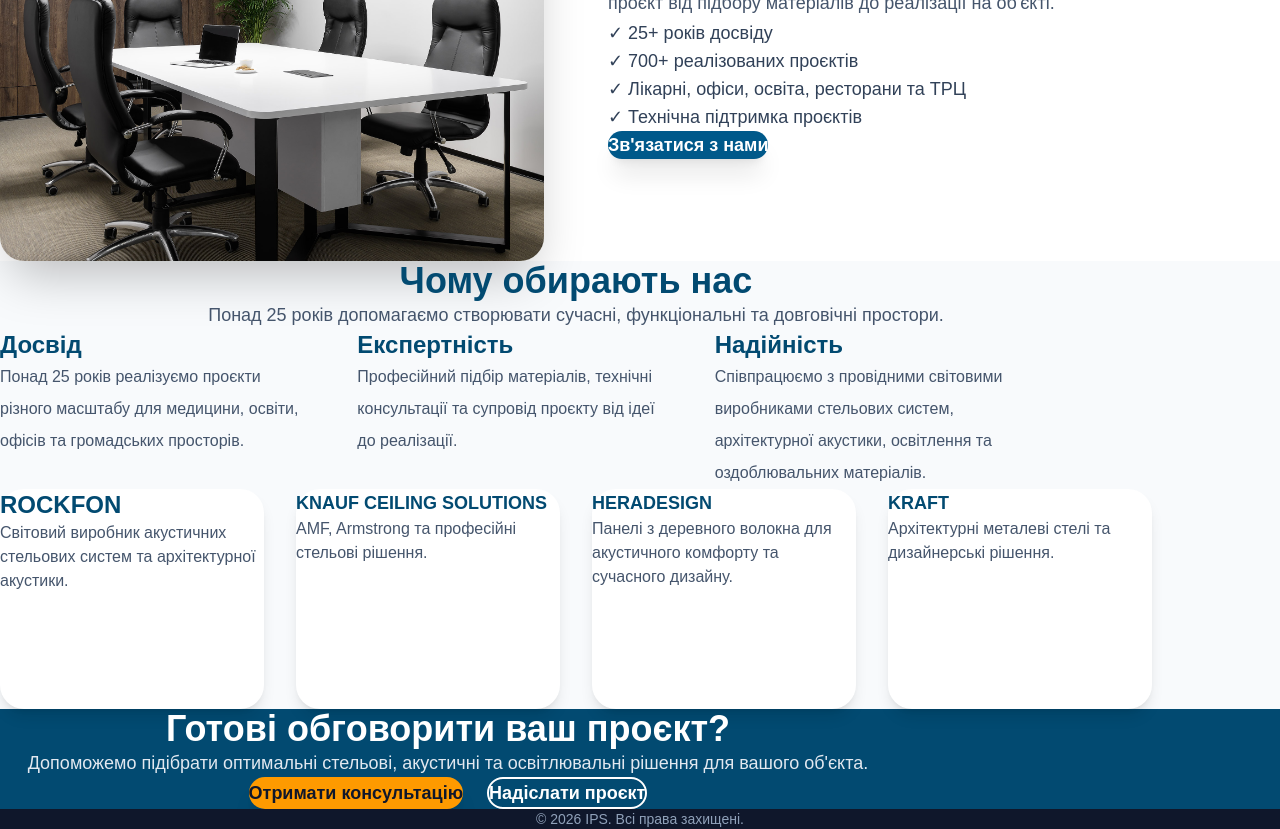
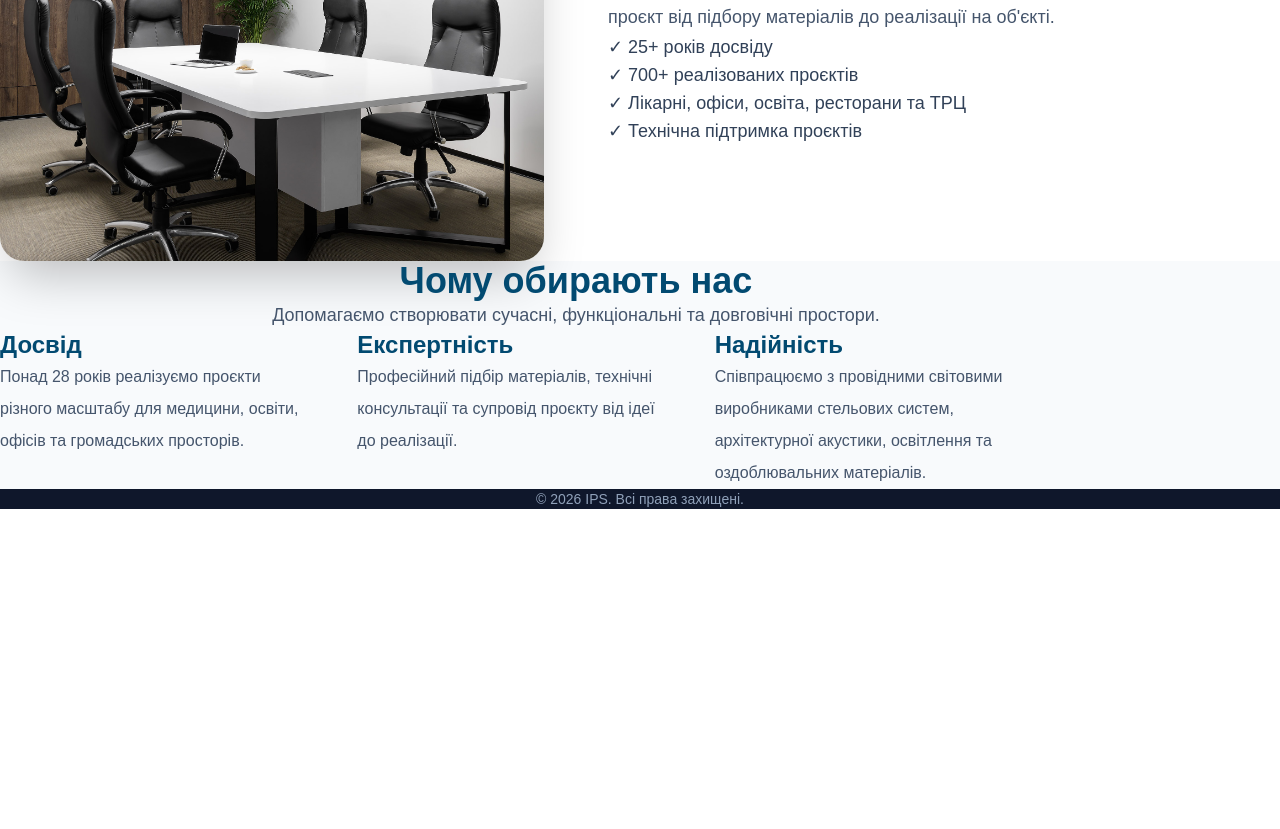
Before and after one commit to 4941598-design/ips-site, a Next.js app: page /about in a window 1280 px wide. Shown: the part 460-1289 px from the top of the page. After the commit the page ends 969 px from the top, so only its background shows below. Built offline with nearby package versions, Linux system fonts and the light colour scheme.

Commit message:
Clean up About and Brands pages

```diff
--- a/app/about/page.tsx
+++ b/app/about/page.tsx
@@ -34,7 +34,7 @@ export default function AboutPage() {
 
             <div>
               <h2 className="text-4xl font-bold text-sky-900">
-                Понад 25 років створюємо комфортні простори
+                Понад 28 років створюємо комфортні простори
               </h2>
 
               <p className="mt-6 text-lg leading-8 text-slate-600">
@@ -50,9 +50,7 @@ export default function AboutPage() {
                 <div>✓ Технічна підтримка проєктів</div>
               </div>
 
-              <button className="mt-10 rounded-2xl bg-sky-800 px-8 py-4 text-lg font-semibold text-white shadow-xl transition-all duration-300 hover:-translate-y-1 hover:bg-sky-900">
-                Зв'язатися з нами
-              </button>
+
             </div>
           </div>
         </div>
@@ -66,7 +64,7 @@ export default function AboutPage() {
     </h2>
 
     <p className="mx-auto mt-4 text-center text-lg text-slate-600">
-      Понад 25 років допомагаємо створювати сучасні,
+      Допомагаємо створювати сучасні,
       функціональні та довговічні простори.
     </p>
 
@@ -77,7 +75,7 @@ export default function AboutPage() {
     </h3>
 
     <p className="mt-4 leading-8 text-slate-600">
-      Понад 25 років реалізуємо проєкти різного масштабу для медицини,
+      Понад 28 років реалізуємо проєкти різного масштабу для медицини,
       освіти, офісів та громадських просторів.
     </p>
   </div>
@@ -105,73 +103,12 @@ export default function AboutPage() {
   </div>
 </div>
 
-          <div className="mt-16 grid gap-8 md:grid-cols-2 xl:grid-cols-4">
-            <div className="rounded-3xl bg-white p-8 min-h-[220px] shadow-lg transition-all duration-300 hover:-translate-y-1 hover:shadow-2xl">
-              <h3 className="text-2xl font-bold text-sky-900">
-                ROCKFON
-              </h3>
 
-              <p className="mt-3 text-slate-600">
-                Світовий виробник акустичних стельових систем та архітектурної акустики.
-              </p>
-            </div>
-
-            <div className="rounded-3xl bg-white p-8 min-h-[220px] shadow-lg transition-all duration-300 hover:-translate-y-1 hover:shadow-2xl">
-              <h3 className="text-lg font-bold text-sky-900">
-                KNAUF CEILING SOLUTIONS
-              </h3>
-
-              <p className="mt-3 text-slate-600">
-                AMF, Armstrong та професійні стельові рішення.
-              </p>
-            </div>
-
-            <div className="rounded-3xl bg-white p-8 min-h-[220px] shadow-lg transition-all duration-300 hover:-translate-y-1 hover:shadow-2xl">
-              <h3 className="text-lg font-bold text-sky-900">
-                HERADESIGN
-              </h3>
-
-              <p className="mt-3 text-slate-600">
-                Панелі з деревного волокна для акустичного комфорту та сучасного дизайну.
-              </p>
-            </div>
-
-            <div className="rounded-3xl bg-white p-8 min-h-[220px] shadow-lg transition-all duration-300 hover:-translate-y-1 hover:shadow-2xl">
-              <h3 className="text-lg font-bold text-sky-900">
-                KRAFT
-              </h3>
-
-              <p className="mt-3 text-slate-600">
-                Архітектурні металеві стелі та дизайнерські рішення.
-              </p>
-            </div>
           </div>
-        </div>
       </section>
 
       {/* CTA */}
-      <section className="bg-sky-900 py-24 text-white">
-        <div className="mx-auto max-w-4xl px-6 text-center">
-          <h2 className="text-4xl font-bold">
-            Готові обговорити ваш проєкт?
-          </h2>
 
-          <p className="mt-6 text-lg text-slate-200">
-            Допоможемо підібрати оптимальні стельові, акустичні та освітлювальні
-            рішення для вашого об'єкта.
-          </p>
-
-          <div className="mt-10 flex flex-wrap justify-center gap-6">
-            <button className="rounded-2xl bg-amber-500 px-10 py-5 text-lg font-bold text-slate-900 shadow-xl transition-all duration-300 hover:-translate-y-1 hover:bg-amber-400">
-              Отримати консультацію
-            </button>
-
-            <button className="rounded-2xl border-2 border-white px-10 py-5 text-lg font-bold transition-all duration-300 hover:bg-white hover:text-slate-900">
-              Надіслати проєкт
-            </button>
-          </div>
-        </div>
-      </section>
     </main>
   );
 }
--- a/app/brands/page.tsx
+++ b/app/brands/page.tsx
@@ -94,26 +94,7 @@ export default function BrandsPage() {
       </section>
 
       {/* CTA */}
-      <section className="mt-10 bg-sky-900 py-10 text-white">
-        <div className="mx-auto max-w-4xl px-6 text-center">
-          <h2 className="text-2xl font-bold lg:text-3xl">
-            Допоможемо підібрати бренд під ваш проєкт
-          </h2>
 
-          <p className="mx-auto mt-5 max-w-3xl text-lg text-slate-200">
-            Консультуємо щодо вибору акустичних, стельових та архітектурних
-            рішень для офісів, медичних закладів, освітніх установ та
-            комерційних просторів.
-          </p>
-
-          <a
-            href="/contacts"
-            className="mt-8 inline-flex rounded-2xl bg-amber-500 px-8 py-4 text-lg font-bold text-slate-900 transition-all duration-300 hover:-translate-y-1 hover:bg-amber-400"
-          >
-            Отримати консультацію
-          </a>
-        </div>
-      </section>
     </main>
   );
 }
--- a/app/components/SolutionsSection.tsx
+++ b/app/components/SolutionsSection.tsx
@@ -40,7 +40,7 @@ export default function SolutionsSection() {
 </h2>
 
         <p className="mt-4 text-center text-lg text-slate-600">
-  Ідеї для комерційних, медичних та громадських просторів
+  Для комерційних, медичних та громадських просторів
 </p>
 
         <div className="mt-14 grid gap-6 md:grid-cols-2 xl:grid-cols-3">
```
